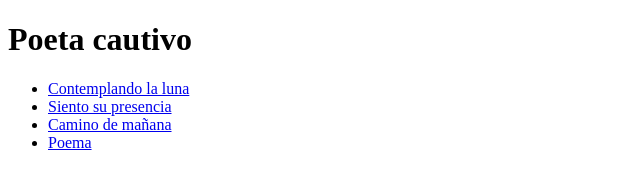
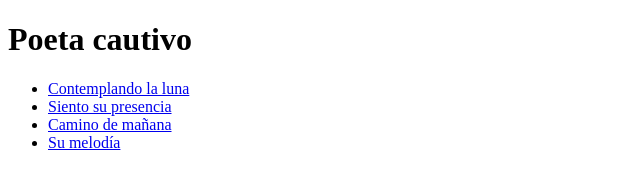
Before and after one commit to cesarcori/poeta-cautivo, a plain HTML site: page index.html in a window 1280 px wide. Shown: the full height of the page, 0-640 px from the left. Drawn offline with Linux system fonts and the light colour scheme.

Commit message:
add: titulo

```diff
--- a/index.html
+++ b/index.html
@@ -12,7 +12,7 @@
       <li><a href="poemas/2023-10-04-contemplando-la-luna.html">Contemplando la luna</a></li>
       <li><a href="poemas/2024-07-02-siento-su-presencia.html">Siento su presencia</a></li>
       <li><a href="poemas/2024-07-11-camino-de-mañana.html">Camino de mañana</a></li>
-      <li><a href="poemas/2024-07-08-poema.html">Poema</a></li>
+      <li><a href="poemas/2024-07-08-su-melodia.html">Su melodía</a></li>
     </ul>
   </body>
 
```
Also changed, not shown: poemas/2024-07-08-poema.html (+2 -1 lines).
